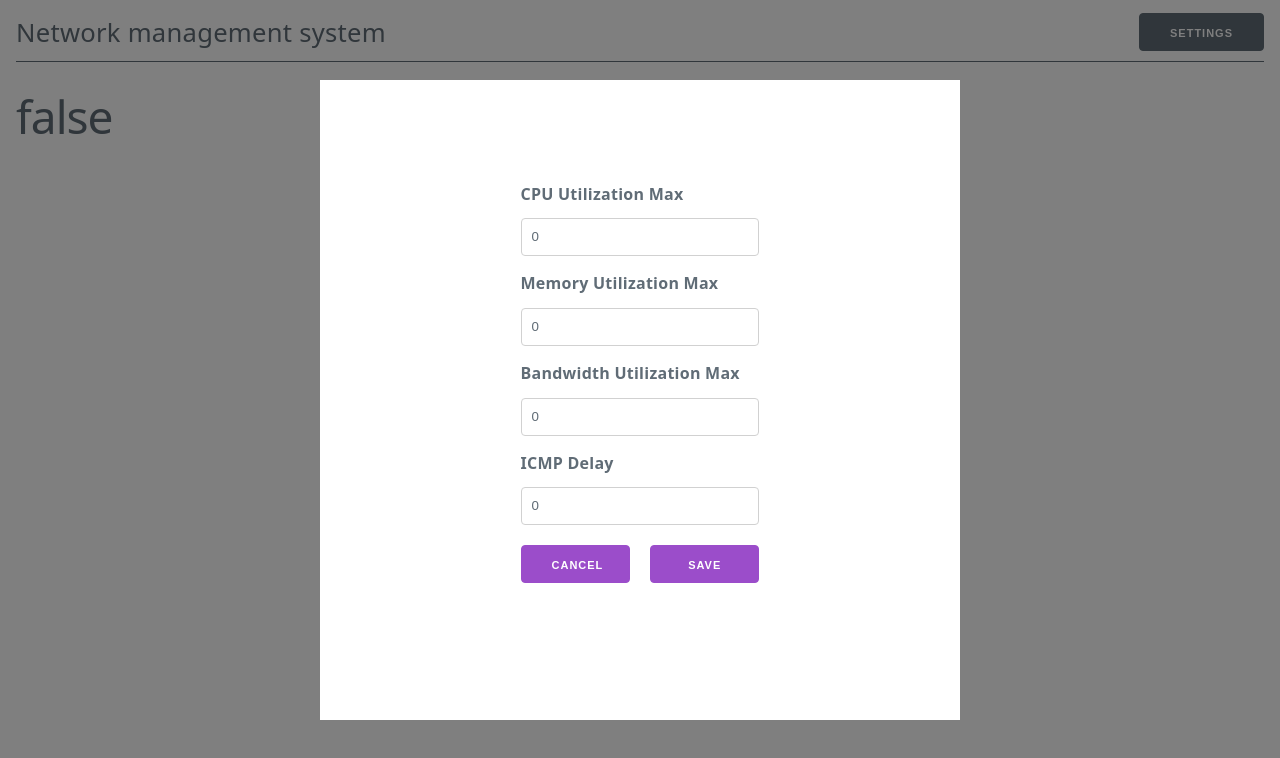
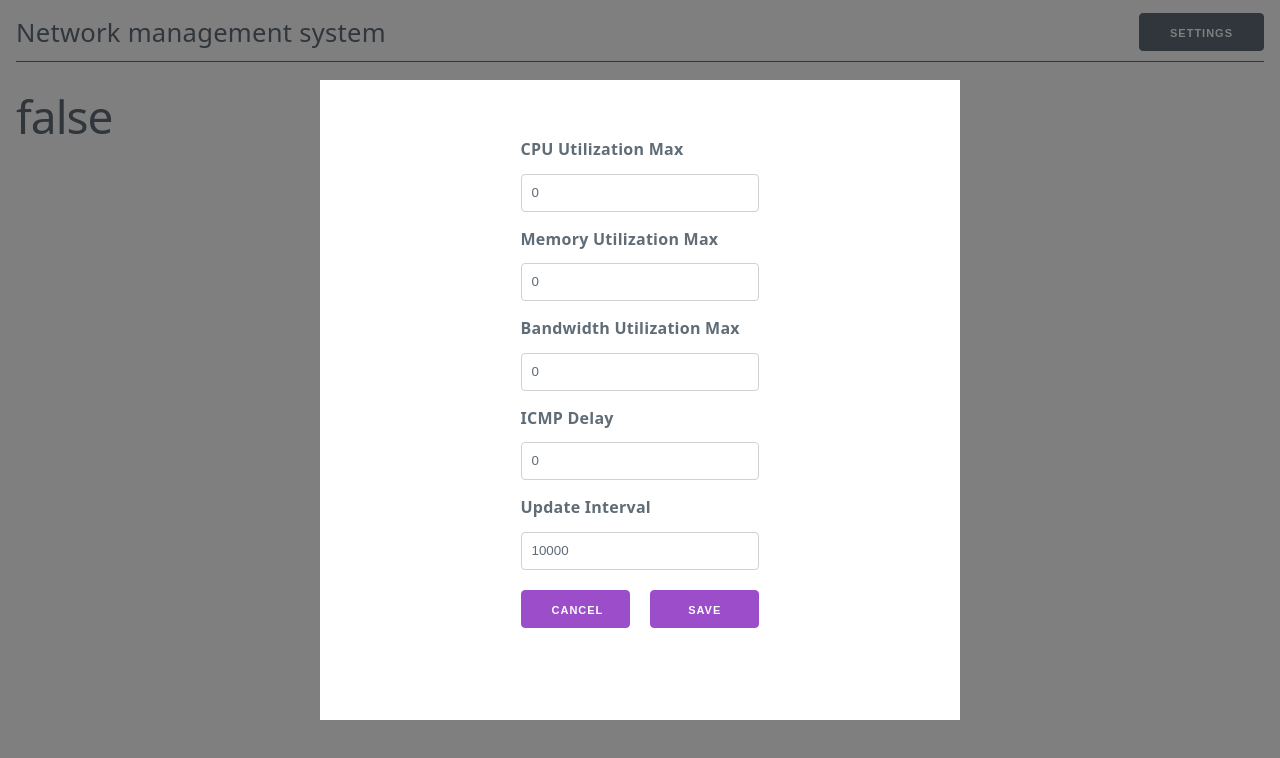
Before and after one commit to 8LWXpg/frontend, a SvelteKit app: page / in a window 1280 px wide. Both pictures are taken after a click on the button "SETTINGS". Shown: the top 758 px of the page. Built offline with nearby package versions, Linux system fonts and the light colour scheme; no server answers.

Commit message:
setting for interval

```diff
--- a/src/routes/+page.server.ts
+++ b/src/routes/+page.server.ts
@@ -12,12 +12,13 @@
     mem: 0,
     bw: 0,
     dly: 0,
+    interval: 10000
 };
 
 async function timeOut() {
     setTimeout(async () => {
         cpuWarning = await getTrigger();
-    }, 10000);
+    }, settings.interval);
 }
 
 export function load({ cookies }) {
@@ -34,6 +35,7 @@
         settings.mem = Number(data.get('mem'));
         settings.bw = Number(data.get('bw'));
         settings.dly = Number(data.get('dly'));
+        settings.interval = Number(data.get('interval'));
         console.log(settings);
         if (await getTrigger()) {
             console.log("CPU is Not OK");
--- a/src/routes/+page.svelte
+++ b/src/routes/+page.svelte
@@ -61,6 +61,13 @@
 						name="dly"
 						bind:value={tempSettings.dly}
 					/>
+					<label for="interval">Update Interval</label>
+					<input
+						type="number"
+						id="interval"
+						name="interval"
+						bind:value={tempSettings.interval}
+					/>
 					<div class="row">
 						<div class="column column-50">
 							<button
```
